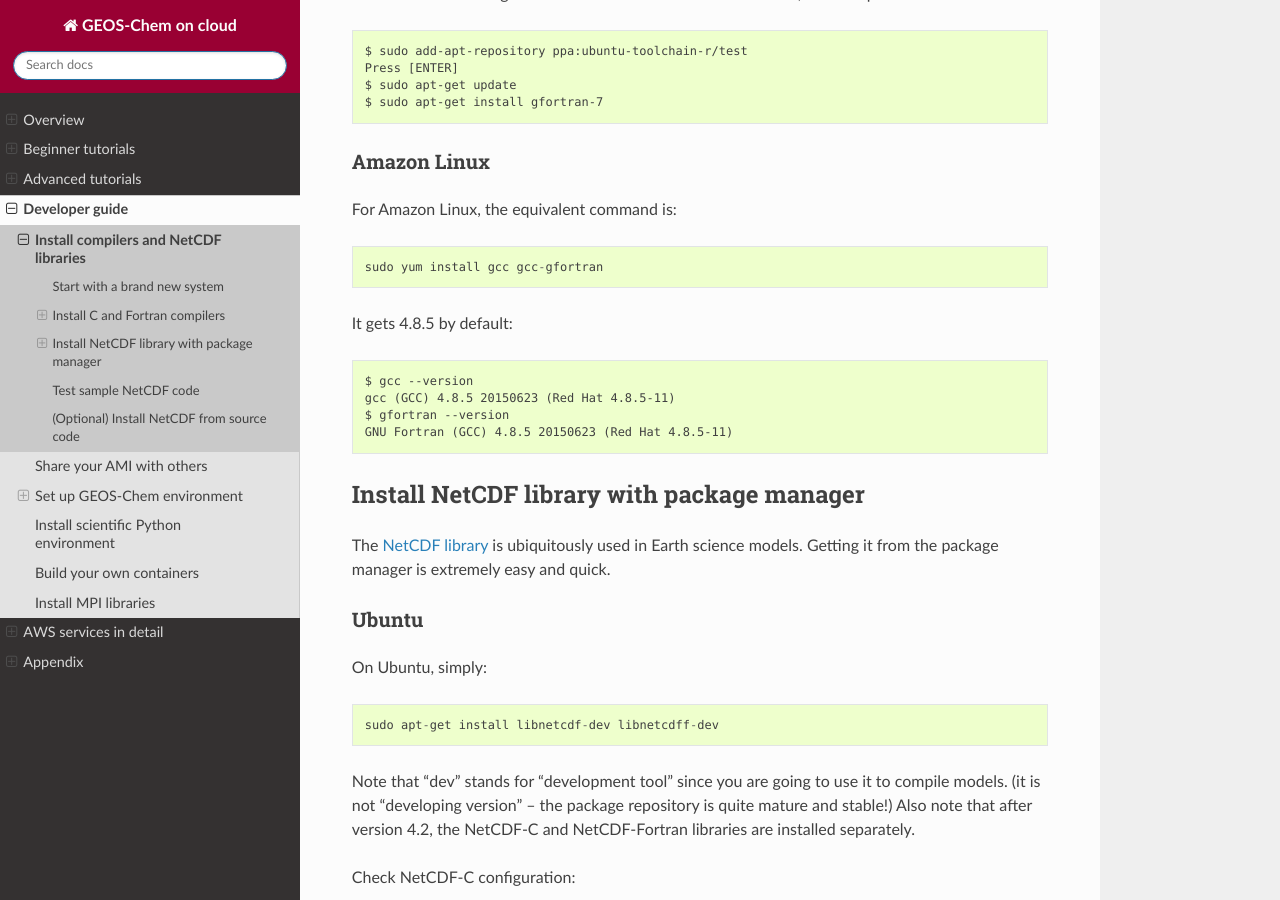
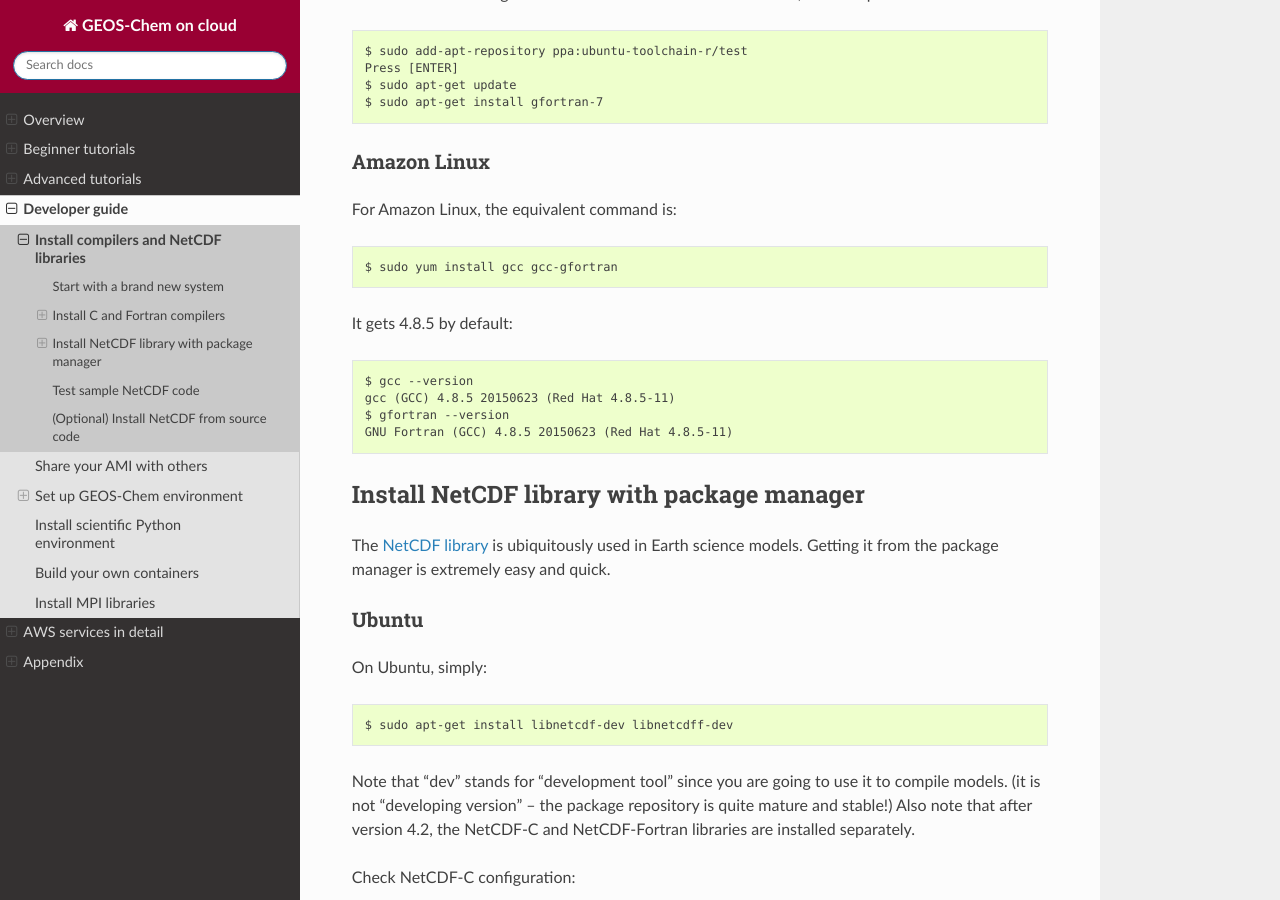
Before and after one commit to geoschem/geos-chem-cloud, a Sphinx documentation site: the page built from doc/source/chapter04_developer-guide/install-basic.rst, in a window 1280 px wide and 900 px high, scrolled down 1988 px. Built offline with Sphinx 7.4.7 and the Read the Docs theme 2.0.0, drawn with Linux system fonts in a browser that asks for light colours.

Commit message:
Add missing $ sign

```diff
--- a/doc/source/chapter04_developer-guide/install-basic.rst
+++ b/doc/source/chapter04_developer-guide/install-basic.rst
@@ -65,7 +65,7 @@ Amazon Linux
 
 For Amazon Linux, the equivalent command is::
 
-  sudo yum install gcc gcc-gfortran
+  $ sudo yum install gcc gcc-gfortran
 
 It gets 4.8.5 by default::
 
@@ -84,7 +84,7 @@ Ubuntu
 
 On Ubuntu, simply::
 
-  sudo apt-get install libnetcdf-dev libnetcdff-dev
+  $ sudo apt-get install libnetcdf-dev libnetcdff-dev
 
 Note that "dev" stands for "development tool" since you are going to use it to compile models. (it is not "developing version" -- the package repository is quite mature and stable!) Also note that after version 4.2, the NetCDF-C and NetCDF-Fortran libraries are installed separately.
 
```
